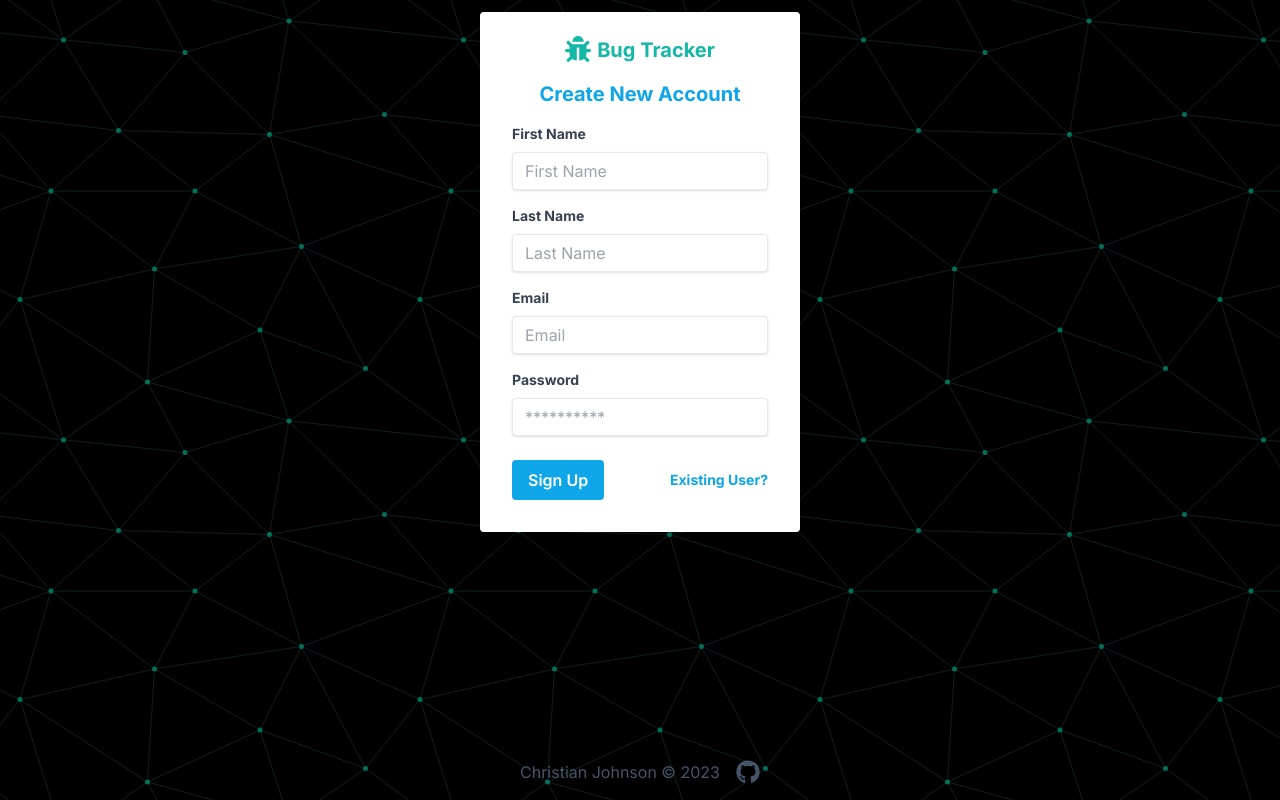
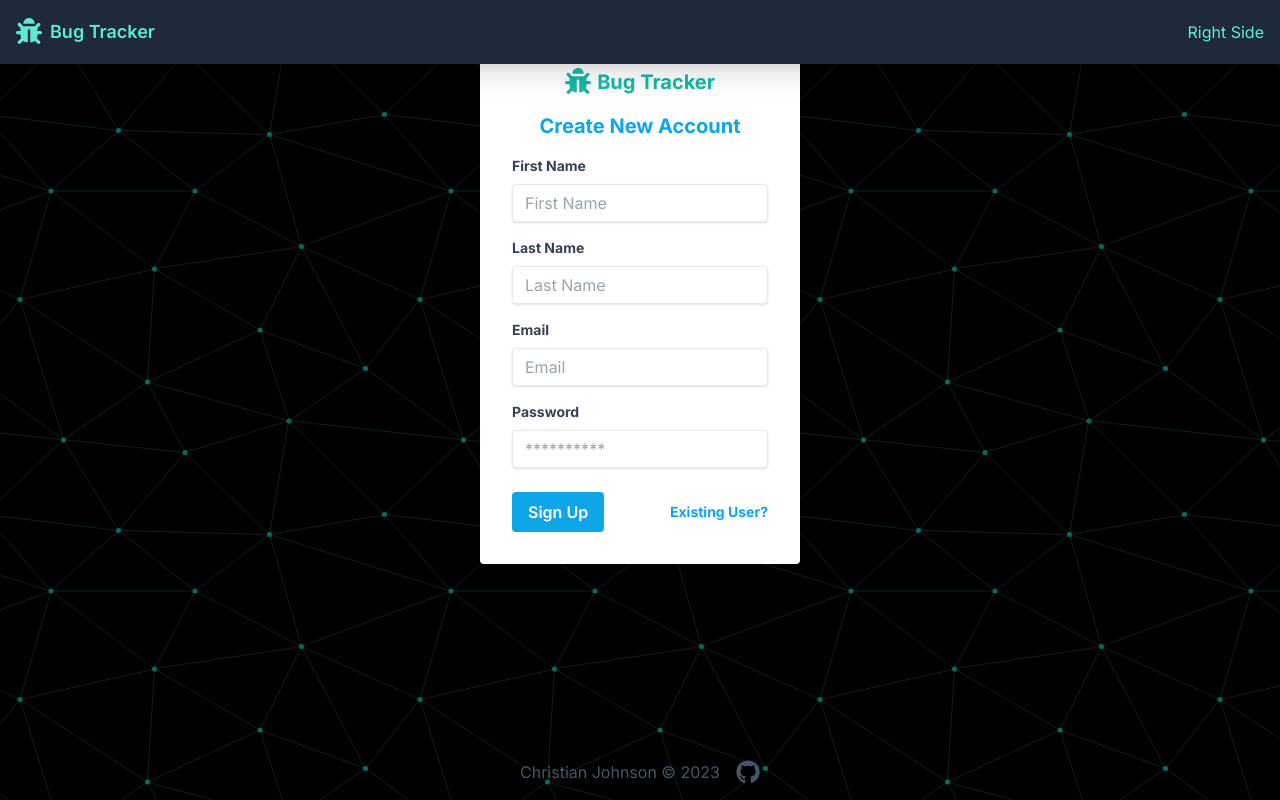
Before and after one commit to christianjcodes/bug-tracker-frontend, a Next.js app: page /new-user in a window 1280 px wide. Built offline with nearby package versions, Linux system fonts and the light colour scheme.

Commit message:
Style header

```diff
--- a/src/app/components/Header.tsx
+++ b/src/app/components/Header.tsx
@@ -1,9 +1,16 @@
 import React from 'react'
+import { FaBug } from 'react-icons/fa';
 
 const Header = () => {
   return (
-    <nav className='fixed w-full h-24 shadow-xl bg-white'>
-        Header
+    <nav className='fixed w-full h-16 shadow-xl bg-slate-800 text-teal-300 mb-4'>
+        <div className='flex justify-between items-center h-full w-full px-4'>
+            <div className='flex justify-center space-x-2 text-lg font-semibold'>
+                <FaBug size="26"/>
+                <h1>Bug Tracker</h1>
+            </div>
+            <div>Right Side</div>
+        </div>
     </nav>
   );
 }
--- a/src/app/layout.tsx
+++ b/src/app/layout.tsx
@@ -2,6 +2,7 @@ import type { Metadata } from 'next'
 import { Inter } from 'next/font/google'
 import './globals.css'
 import Footer from './components/Footer';
+import Header from './components/Header';
 
 const inter = Inter({ subsets: ['latin'] })
 
@@ -18,6 +19,7 @@ export default function RootLayout({
   return (
     <html lang="en">
       <body className={inter.className}>
+        <Header />
         <Footer />
         {children}
       </body>
--- a/src/app/new-user/page.tsx
+++ b/src/app/new-user/page.tsx
@@ -7,7 +7,7 @@ export default function Page() {
     return (
       <div className='h-screen w-screen flex flex-col align-bottom'>
         <div className='h-[70vh] flex justify-center items-center'>
-          <div className="w-full max-w-xs">
+          <div className="w-full max-w-xs mt-16">
             <form className="bg-white shadow-md rounded px-8 pt-6 pb-8 mb-4">
               <div className='mb-4 flex text-teal-500 font-bold text-xl justify-center space-x-1.5'>
                 <FaBug size="26"/>
--- a/src/app/page.tsx
+++ b/src/app/page.tsx
@@ -8,7 +8,7 @@ export default function Home() {
   return (
     <div className='h-screen w-screen flex flex-col align-bottom'>
       <div className='h-[70vh] flex justify-center items-center'>
-        <div className="w-full max-w-xs">
+        <div className="w-full max-w-xs mt-4">
           <form className="bg-white shadow-md rounded px-8 pt-6 pb-8 mb-4">
             <div className='mb-4 flex text-teal-500 font-bold text-xl justify-center space-x-1.5'>
               <FaBug size="26"/>
```
